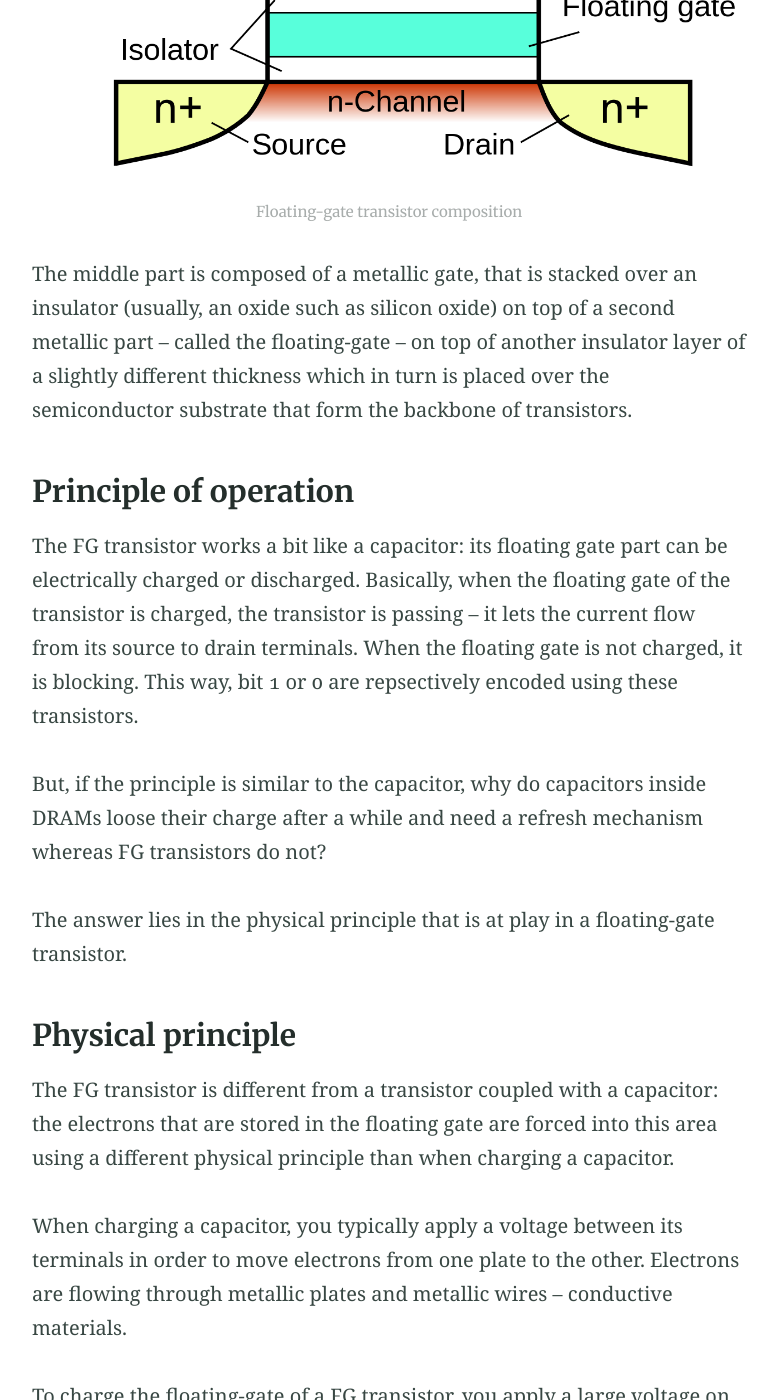
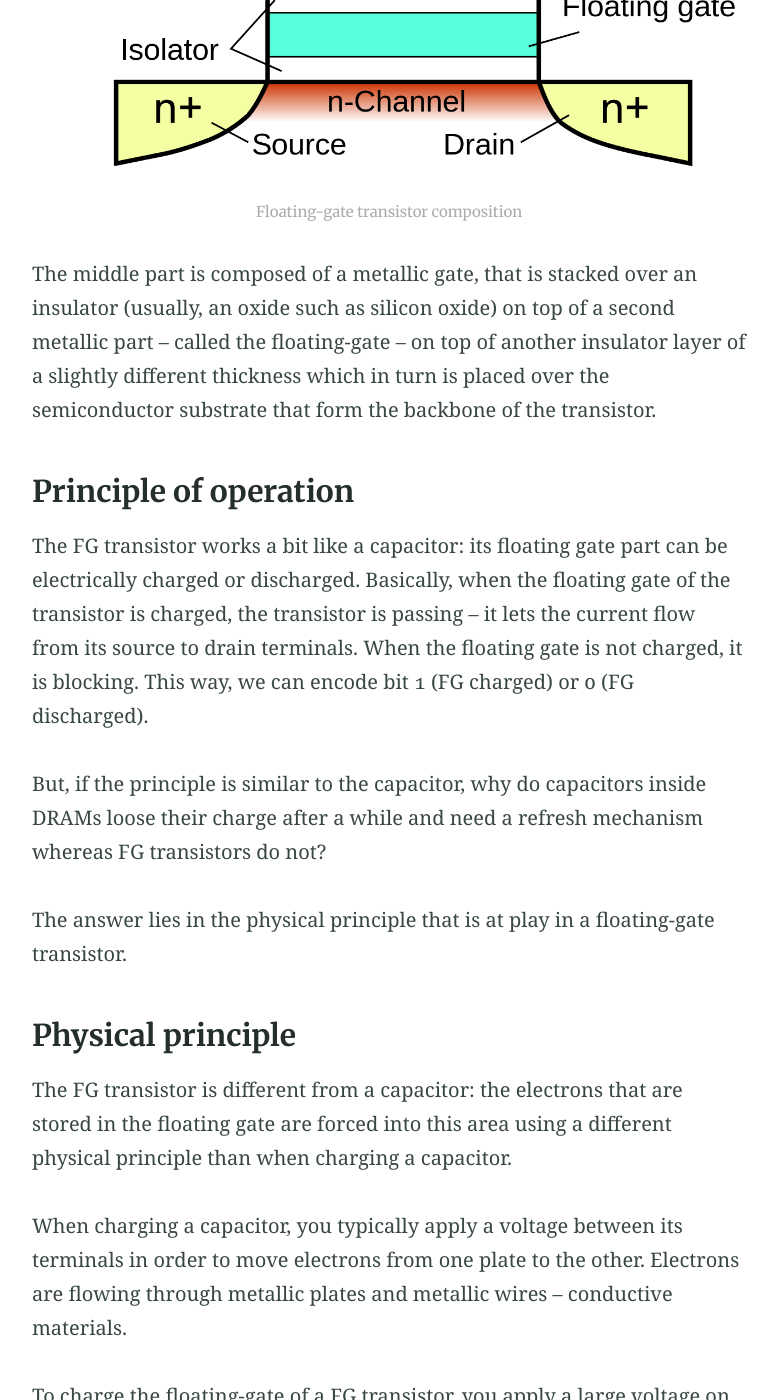
Before and after one commit to computoms/computoms.github.io, a Jekyll site: the page built from _posts/2019-08-12-data-storage-persistent-storage.md, in a window 1280 px wide and 1400 px high, scrolled down 2675 px. Shown: the whole window, without its empty margins (251-1028 px from the left). Built offline with Jekyll 4.4.1, drawn with Linux system fonts in a browser that asks for light colours; some of the changed text lies outside the part shown.

Commit message:
Updates minor typos

```diff
--- a/_posts/2019-08-12-data-storage-persistent-storage.md
+++ b/_posts/2019-08-12-data-storage-persistent-storage.md
@@ -13,11 +13,11 @@ Persistent storage are used in computer to store information for a long time. Fi
 
 The interesting property of ferromagnetic materials, which are used to make permanent magnets, is we can actually _change_ their permant magnetic field orientation by applying a large magnetic field on them to force the orientation of the magnetic orientations inside the material.
 
-Let's imaging we can arrange on a line a series of ferromagnets separated by some distance. Let's align their magnetic fields in the same direction. Now, take a strong magnetic field generator, say a strong electro-magnet. If we want to encode information into our system, we can approach the electro-magnet to the ferromagnets representing positions where we want to encode bit 1 and switch it on to chage the orientation of these magnets while keeping the others to the initial orientation (representing bit 0).
+Let's imaging we can arrange on a line a series of ferromagnets separated by some distance. Let's align their magnetic fields in the same direction. Now, take a strong magnetic field generator, say a strong electro-magnet. If we want to encode information into our system, we can approach the electro-magnet to the ferromagnets representing positions where we want to encode bit 1 and switch it on to change the orientation of these magnets while keeping the others to the initial orientation (representing bit 0).
 
 This is the idea behind a magnetic hard drive. In reality, the ferromagnets are tiny regions of a coating ferromagnetic material that is spread over a circular disk, called a platter. This disk rotates around its center at a given speed, usually around 5000 rotations per minute. A fixed reading head is placed just above the surface of the disk and reads the data while the disk is rotating. An electronic controller converts the requests from the computer in order to move the read/write head for reading/writing the correct portion of information.
 
-The magnetic hard drive are still the predominant form of mass storage on computers and servers. It is the cheapest of the persistent memories per gigabyte of storage. Due to the mechanical parts that have to move inside the hard disk drive to place the head at the correct locations, these drives are slower than the two following ones, though.
+Magnetic hard drives are still the predominant form of mass storage on computers and servers. It is the cheapest of the persistent memories per gigabyte of storage. Nevertheless, due to the mechanical parts that have to move inside the hard disk drive to place the head at the correct locations, these drives are slower than flash / SSD.
 
 ## Flash memories and Solid State Drives
 
@@ -29,11 +29,11 @@ The electronic component that forms the basis of a flash memory is called a *Flo
 
 {% include figure.html image="images/posts/06_Floating-Gate-Transistor.png" caption="Floating-gate transistor composition" %}
 
-The middle part is composed of a metallic gate, that is stacked over an insulator (usually, an oxide such as silicon oxide) on top of a second metallic part -- called the floating-gate -- on top of another insulator layer of a slightly different thickness which in turn is placed over the semiconductor substrate that form the backbone of transistors.
+The middle part is composed of a metallic gate, that is stacked over an insulator (usually, an oxide such as silicon oxide) on top of a second metallic part -- called the floating-gate -- on top of another insulator layer of a slightly different thickness which in turn is placed over the semiconductor substrate that form the backbone of the transistor.
 
 ### Principle of operation
 
-The FG transistor works a bit like a capacitor: its floating gate part can be electrically charged or discharged. Basically, when the floating gate of the transistor is charged, the transistor is passing -- it lets the current flow from its source to drain terminals. When the floating gate is not charged, it is blocking. This way, bit 1 or 0 are repsectively encoded using these transistors.
+The FG transistor works a bit like a capacitor: its floating gate part can be electrically charged or discharged. Basically, when the floating gate of the transistor is charged, the transistor is passing -- it lets the current flow from its source to drain terminals. When the floating gate is not charged, it is blocking. This way, we can encode bit 1 (FG charged) or 0 (FG discharged).
 
 But, if the principle is similar to the capacitor, why do capacitors inside DRAMs loose their charge after a while and need a refresh mechanism whereas FG transistors do not?
 
@@ -41,13 +41,13 @@ The answer lies in the physical principle that is at play in a floating-gate tra
 
 ### Physical principle
 
-The FG transistor is different from a transistor coupled with a capacitor: the electrons that are stored in the floating gate are forced into this area using a different physical principle than when charging a capacitor.
+The FG transistor is different from a capacitor: the electrons that are stored in the floating gate are forced into this area using a different physical principle than when charging a capacitor.
 
 When charging a capacitor, you typically apply a voltage between its terminals in order to move electrons from one plate to the other. Electrons are flowing through metallic plates and metallic wires -- conductive materials.
 
 To charge the floating-gate of a FG transistor, you apply a large voltage on its *gate* terminal while also applying a voltage on its source terminal. While a large voltage on the gate of the transistor opens its channel so that electrons can flow from source to drain, it also produces an electric field inside the MOMOS structure so that electrons are attracted to the gate terminal. Because of the oxide layers -- that are electrically insulating materials -- electrons cannot flow from source to gate. But if the voltage is large enough, and the oxide layer is thin enough, a physical phenomenon can occur that allows electrons to *jump* from the semiconductor to the metal of the floating-gate -- passing through the oxide layer. This phenomenon is called **quantum tunnelling**.
 
-When some electrons were able to jump from the semiconductor into the floating-gate, and we remove the voltages, they have to more the possibility to jump back to the semiconductor, because no more "large" voltage is applied. They stay here forever. That is what makes the Flash memories persistent.
+When some electrons were able to jump from the semiconductor into the floating-gate, and we remove the voltages, they have no more the possibility to jump back to the semiconductor, because no more "large" voltage is applied. They stay here forever. That is what makes the Flash memories persistent.
 
 ### Flash memory architecture
 
@@ -57,11 +57,11 @@ In a memory, such as SRAM, DRAM or flash, we usually use two electronic lines to
 
 The NOR flash design connects one end of all cells to the ground while the other end is connected to a bit line. The word line is connected on the control gates of the FG transistors. This creates an array of structures that resembles a NOR gate (for Not-OR, see [article on the electronic components]({{site.url}}/data-storage/2019/04/30/electronic-components/)).
 
-The NAND flash design connects all the FG transistors in series, such that the bit line voltage will be low only if all the word lines are high at the same time (which resembles the way NAND gates operate).
+The NAND flash design connects all the FG transistors in series, such that the bit line voltage will be low only if all the word lines (connected to the control gates) are high at the same time (which resembles the way NAND gates operate).
 
 ### Reading / Writing
 
-Flash memories have an surprising property when it comes to writing data. In a flash memory, you can read the data, write a single bit from bit 1 to bit 0, but you cannot write a single bit from bit 0 to bit 1; due to the architecture that connects the flash cells together. This process is called earsing, is only possible by doing it on an entire block of memory, usually consisting of some kilobytes to megabytes of size.
+Flash memories have a surprising property when it comes to writing data. In a flash memory, you can read the data, write a single bit from bit 1 to bit 0, but you cannot write a single bit from bit 0 to bit 1; due to the architecture that connects the flash cells together. This process is called earsing, and is only possible by doing it on an entire block of memory, usually consisting of some kilobytes to megabytes of size.
 
 One of their disadvantages is also wear. A single FG transistor wears out after between 10,000 and 1 million read/write operations. This problem is partially solved by using controllers that use the full available storage when writing data so that single cells do not wear out too quickly.
 
```
